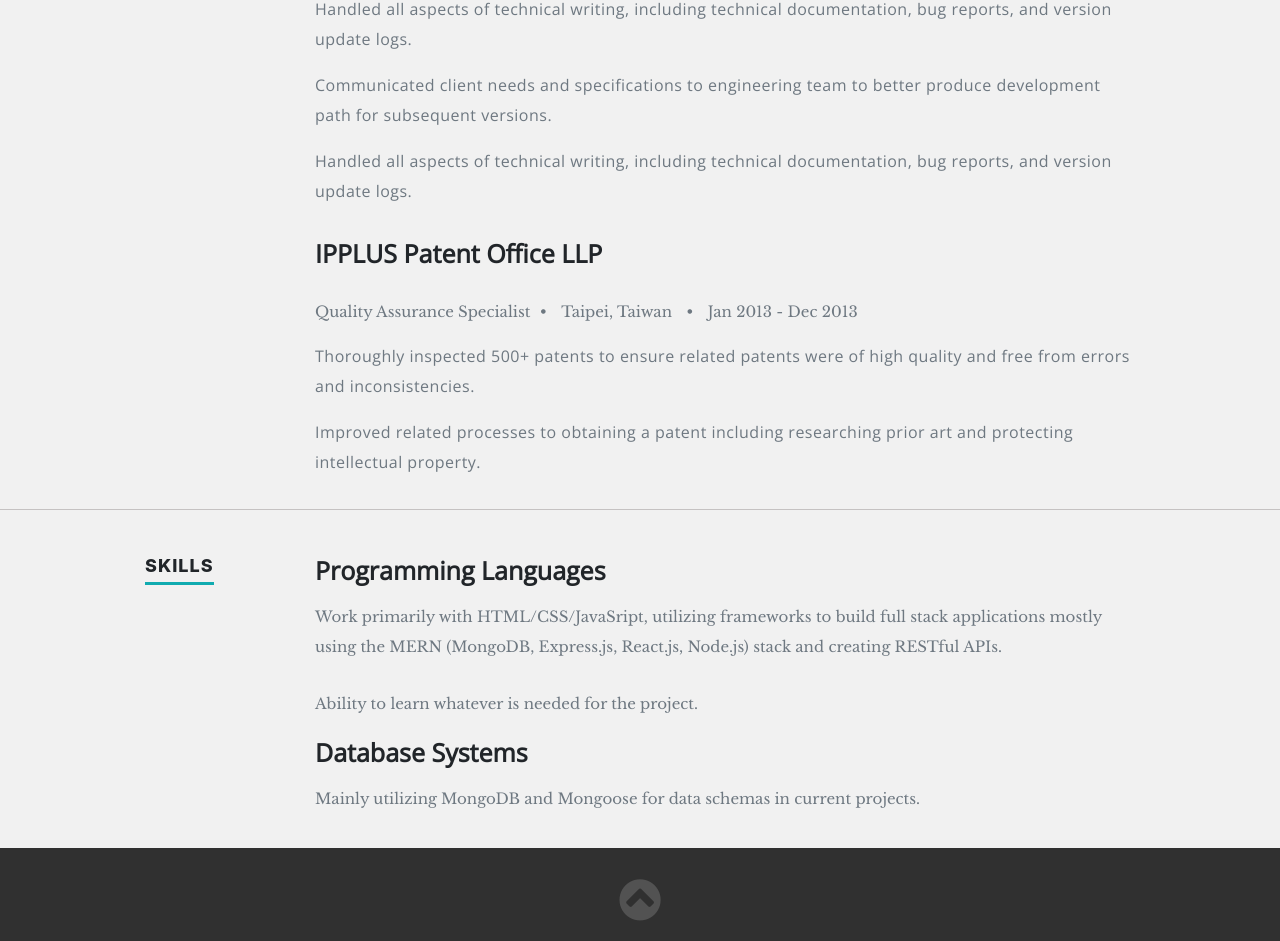
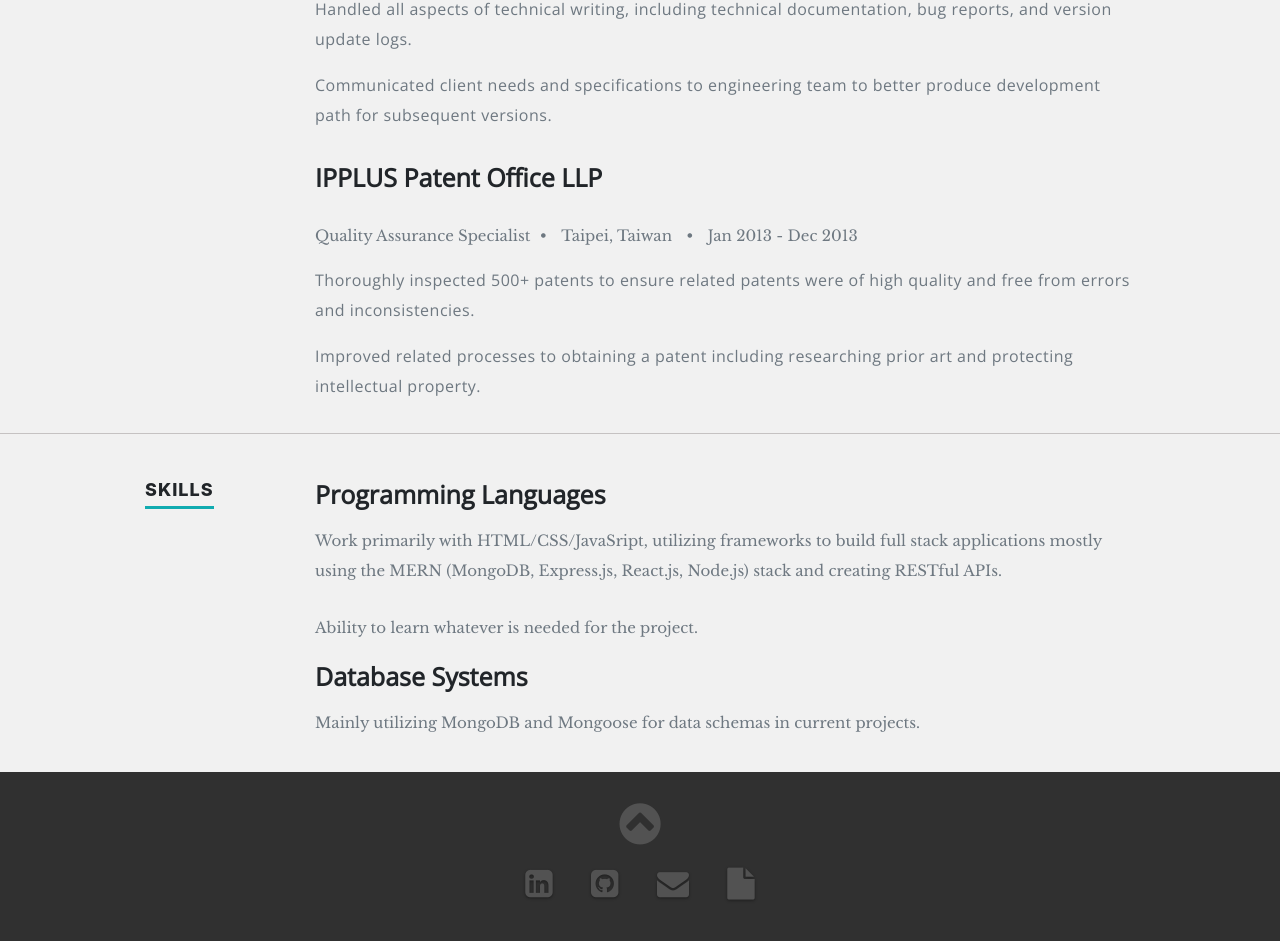
Before and after one commit to jteng1/mywebportfolio, a React (Create React App) app: page / in a window 1280 px wide. Shown: the part 4252-5193 px from the top of the page. Built offline with nearby package versions, Linux system fonts and the light colour scheme; the HTML template or start-up script is replaced by a standard one.

Commit message:
Deleted extra point in work

```diff
--- a/src/components/Work.js
+++ b/src/components/Work.js
@@ -121,10 +121,6 @@
                   team to better produce development path for subsequent
                   versions.
                 </p>
-                <p className='point'>
-                  Handled all aspects of technical writing, including technical
-                  documentation, bug reports, and version update logs.
-                </p>
               </div>
             </Row>
             {/* Work 5 */}
```
